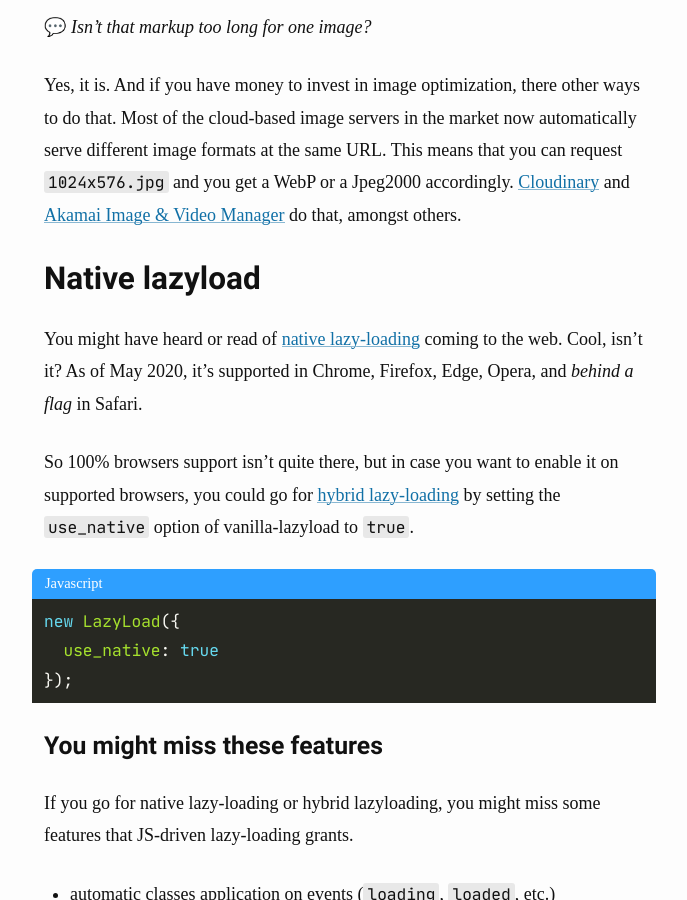
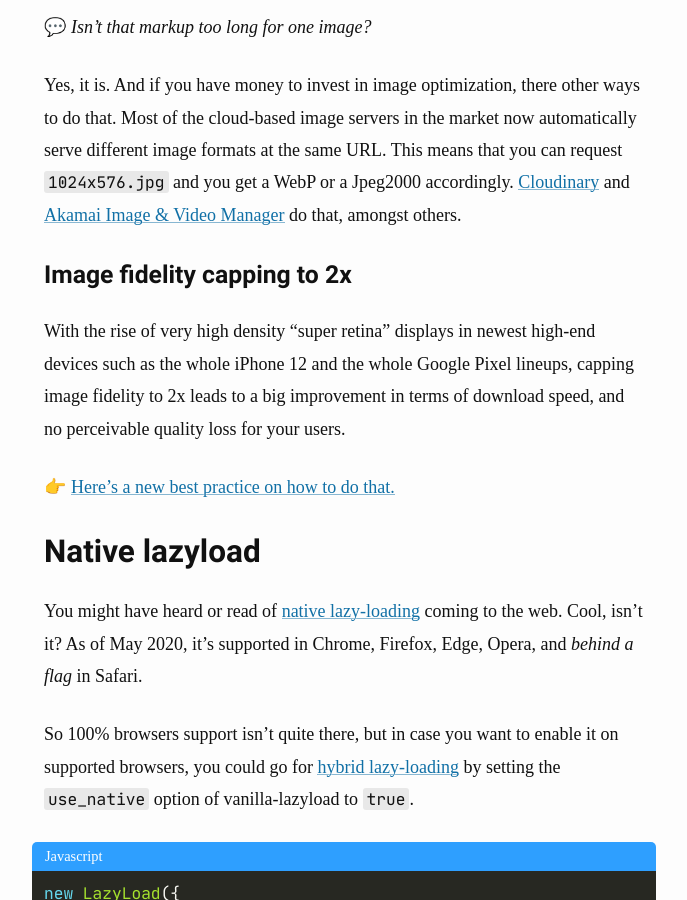
Before and after one commit to verlok/verlok.github.io, a Jekyll site: the page built from _posts/2020-05-24-lazy-load-responsive-images-in-2020-srcset-sizes-picture-webp.md, in a window 1280 px wide and 900 px high, scrolled down 11425 px. Shown: the whole window, without its empty margins (296-983 px from the left). Built offline with Jekyll 4.4.1, drawn with Linux system fonts in a browser that asks for light colours; some web fonts are replaced.

Commit message:
Added cross-linking

```diff
--- a/_posts/2020-05-24-lazy-load-responsive-images-in-2020-srcset-sizes-picture-webp.md
+++ b/_posts/2020-05-24-lazy-load-responsive-images-in-2020-srcset-sizes-picture-webp.md
@@ -351,6 +351,13 @@ You need the `source` tag and the `type` attribute containing the MIME type of t
 
 Yes, it is. And if you have money to invest in image optimization, there other ways to do that. Most of the cloud-based image servers in the market now automatically serve different image formats at the same URL. This means that you can request `1024x576.jpg` and you get a WebP or a Jpeg2000 accordingly. [Cloudinary](https://cloudinary.com/) and [Akamai Image &amp; Video Manager](https://www.akamai.com/it/it/products/performance/image-and-video-manager.jsp) do that, amongst others.
 
+### Image fidelity capping to 2x
+
+With the rise of very high density "super retina" displays in newest high-end devices such as the whole iPhone 12 and the whole Google Pixel lineups, capping image fidelity to 2x leads to a big improvement in terms of download speed, and no perceivable quality loss for your users.
+
+👉 [Here's a new best practice on how to do that.]({% post_url 2020-11-11-capping-image-fidelity-2x-minimize-loading-time %})
+
+
 ## Native lazyload
 
 You might have heard or read of [native lazy-loading](https://web.dev/native-lazy-loading/) coming to the web. Cool, isn't it? As of May 2020, it's supported in Chrome, Firefox, Edge, Opera, and _behind a flag_ in Safari.
```
